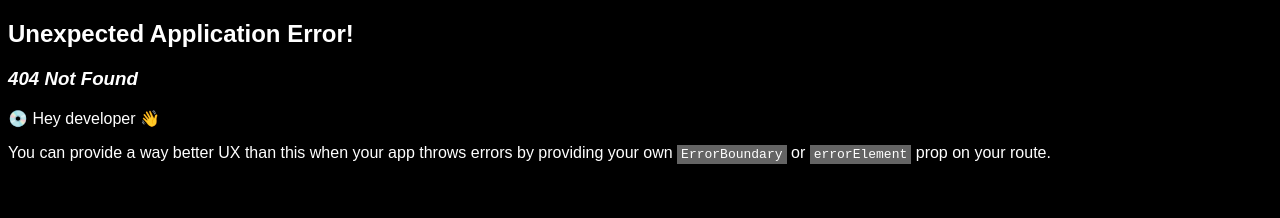
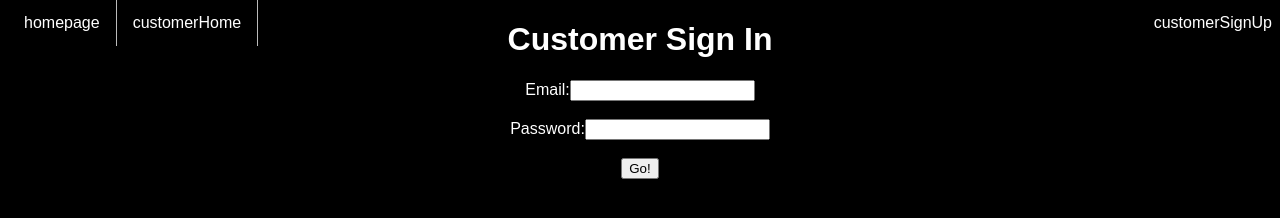
Before and after one commit to SheildSheild/ZooDatabase, a React app in the folder client/: page /customerHome in a window 1280 px wide. Before the commit this address had no page. Built offline with nearby package versions, Linux system fonts and the light colour scheme.

Commit message:
Updated to the barebone navBar, change if needed

```diff
--- a/client/src/components/customerHome/customerHome.js
+++ b/client/src/components/customerHome/customerHome.js
@@ -1,6 +1,14 @@
 import "./customerHome.css"
+import Navbar from '../navBar/navBar';
+
+
 export default function CustomerHome(){
-    return     <center>
+    const links = ["homepage", "customerHome", "customerSignUp"];
+
+    return     (
+    <>
+    <Navbar links={links} />
+    <center>
     <div><h1><strong>Customer Sign In</strong></h1></div>
     <div>
     <form>
@@ -16,4 +24,6 @@ export default function CustomerHome(){
     </form>
     </div>
     </center>
+    </>
+    )
 }
--- a/client/src/components/customerSignUp/customerSignUp.js
+++ b/client/src/components/customerSignUp/customerSignUp.js
@@ -1,26 +1,34 @@
 import './customerSignUp.css';
+import Navbar from '../navBar/navBar';
+
 export default function CustomerSignUp(){
-    return     <center>
+    const links = ["homepage", "customerHome", "customerSignUp"];
+    return     (
+    <>
+    <Navbar links={links} />
+    <center>
             <h1><strong>Customer Sign Up</strong></h1>
             <form>
                 <label for="first_name">First Name: </label>
-        <input type="text" id="first_name" name="first_name" required/>
-        <br/>
-        <br/>
+                <input type="text" id="first_name" name="first_name" required />
+                <br />
+                <br />
                 <label for="last_name">Last Name: </label>
-        <input type="text" id="last_name" name="last_name" required/>
-        <br/>
-        <br/>
+                <input type="text" id="last_name" name="last_name" required />
+                <br />
+                <br />
                 <label for="Email">Email: </label>
-        <input type="email" id="Email" name="Email" required/>
-        <br/>
-        <br/>
+                <input type="email" id="Email" name="Email" required />
+                <br />
+                <br />
                 <label for="Password">Password: </label>
-        <input type="password" id="Password" name="Password" required/>
-        <br/>
-        <br/>
-        <input type="submit" value="Go!"/>
+                <input type="password" id="Password" name="Password" required />
+                <br />
+                <br />
+                <input type="submit" value="Go!" />
             </form>
 
         </center>
+    </>
+    )
 }
--- a/client/src/components/homepage/homepage.js
+++ b/client/src/components/homepage/homepage.js
@@ -2,13 +2,13 @@ import './homepage.css';
 import Navbar from '../navBar/navBar';
 
 export default function Homepage(){
-    const links = ["homepage", "ZooDatabase/client/src/components/customerHome"];
+    const links = ["homepage", "customerHome", "customerSignUp"];
     return     <>
     <Navbar links={links}/>
     <h1><center><strong>Weclome to the <em>Cougar Zoo</em> Database!</strong></center></h1>
     <h2><center><img src="ZooDatabase\client\public" alt="cougar at our Zoo"></img></center></h2>
-    <h4><a href="ZooDatabase\client\src\components\customerHome"><center><button>Returning Customer</button></center></a></h4>
-    <h4><center><a>Don't have a account yet?</a> <a href="ZooDatabase\client\src\components\customerSignUp">Click Here To Sign Up...</a></center></h4>
+    <h4><a href="\customerHome"><center><button>Returning Customer</button></center></a></h4>
+    <h4><center><a>Don't have a account yet?</a> <a href="\customerSignUp">Click Here To Sign Up...</a></center></h4>
     </>
 
 }
--- a/client/src/components/navBar/navBar.css
+++ b/client/src/components/navBar/navBar.css
@@ -4,7 +4,7 @@
   margin: 0;
   padding: 0;
   overflow: hidden;
-  background-color: #333;
+  background-color: transparent;
   position: fixed;
   top: 0;
   width: 100%;
@@ -24,7 +24,7 @@
 }
 
 .nav-link .nav-a:hover {
-  background-color: #111;
+  background-color: red;
 }
 
 .nav-link:last-child {
--- a/client/src/index.js
+++ b/client/src/index.js
@@ -16,11 +16,11 @@ const router = createBrowserRouter([
     element: <Homepage/>,
   },
   {
-    path: "ZooDatabase/client/src/components/customerHome",
+    path: "/customerHome",
     element: <CustomerHome/>,
   },
   {
-    path: "ZooDatabase/client/src/components/customerSignUp",
+    path: "/customerSignUp",
     element: <CustomerSignUp/>,
   },
   {
```
Lines whose indentation alone changed are shown as unchanged.
